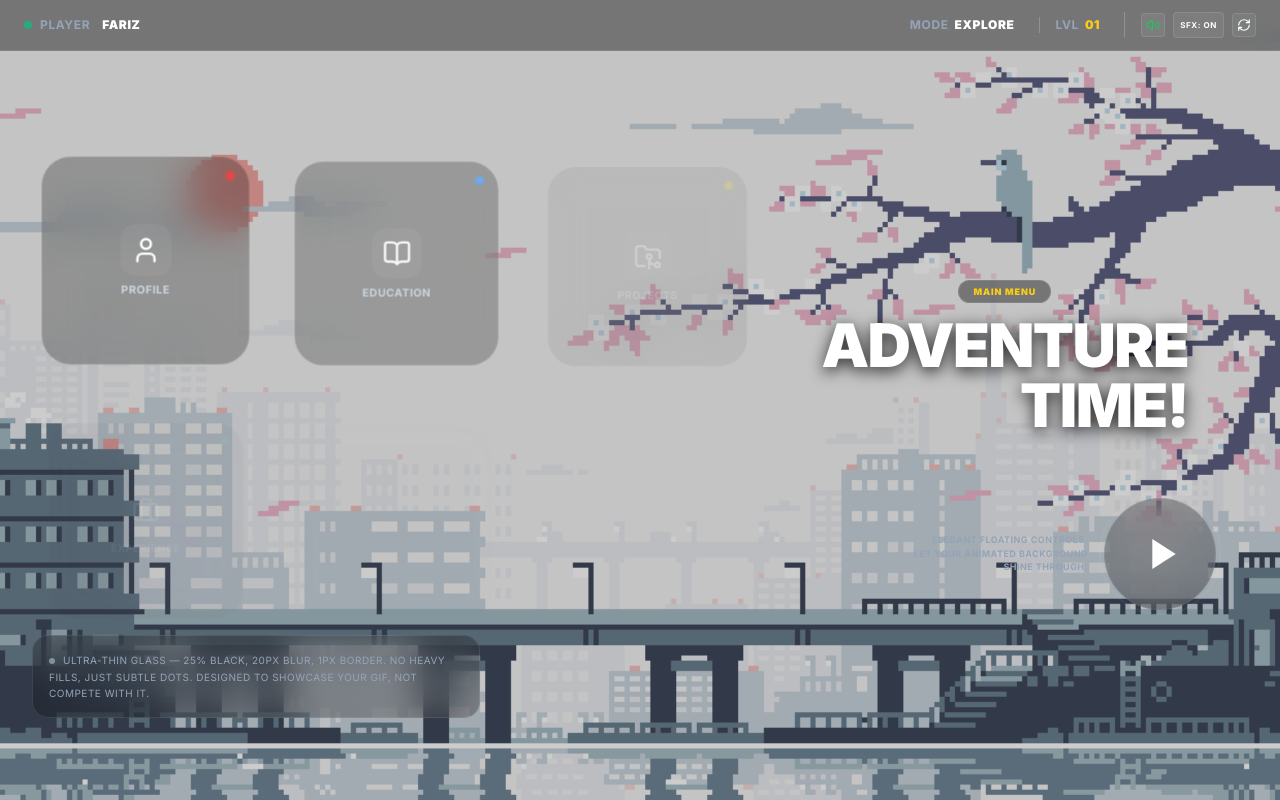
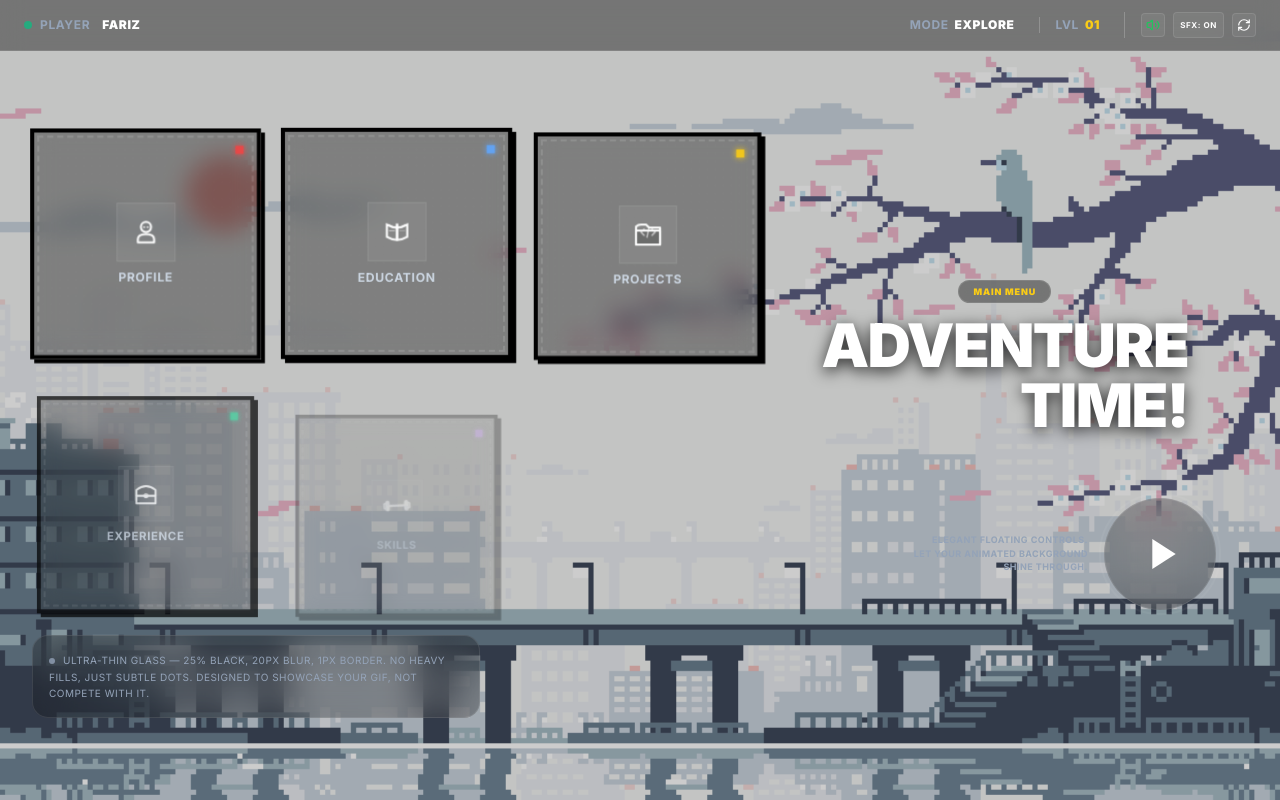
Before and after one commit to ProfFariz/Portfolio, a Next.js app in the folder next-portfolio/: page / in a window 1280 px wide. Both pictures are taken after a click on the button "PRESS START GAME". Built offline with nearby package versions, Linux system fonts and the light colour scheme.

Commit message:
square glass

```diff
--- a/next-portfolio/src/app/globals.css
+++ b/next-portfolio/src/app/globals.css
@@ -617,3 +617,28 @@
     radial-gradient(circle at 10% 20%, rgba(99, 102, 241, 0.04) 0%, transparent 40%),
     radial-gradient(circle at 90% 80%, rgba(14, 165, 233, 0.04) 0%, transparent 40%);
 }
+
+/* Retro Cyber-Arcade HUD styles */
+.bg-grid-tech {
+  background-image: radial-gradient(rgba(255, 255, 255, 0.15) 1px, transparent 1px);
+  background-size: 8px 8px;
+}
+
+@keyframes arcade-scanline-move {
+  0% { transform: translateY(-100%); }
+  100% { transform: translateY(200%); }
+}
+
+.arcade-scanline {
+  animation: arcade-scanline-move 2.5s linear infinite;
+}
+
+@keyframes arcade-flicker-anim {
+  0%, 100% { opacity: 1; }
+  50% { opacity: 0.75; }
+  25%, 75% { opacity: 0.9; }
+}
+
+.arcade-flicker {
+  animation: arcade-flicker-anim 3s ease-in-out infinite;
+}
--- a/next-portfolio/src/components/mario-portfolio.tsx
+++ b/next-portfolio/src/components/mario-portfolio.tsx
@@ -3,10 +3,8 @@
 import React, { useState, useEffect, useRef } from "react";
 import { motion, AnimatePresence } from "framer-motion";
 import {
-  User, BookOpen, Briefcase, FolderGit2, Dumbbell,
   Volume2, VolumeX, ArrowLeft, ArrowRight,
-  ArrowUp, ArrowDown, ExternalLink, RefreshCw,
-  Settings
+  ArrowUp, ArrowDown, ExternalLink, RefreshCw
 } from "lucide-react";
 
 // ==========================================
@@ -564,6 +562,309 @@ const PROJECTS_DATA = [
 ];
 
 // ==========================================
+// 3.5. CUSTOM ANIMATED SVG HUD ICONS
+// ==========================================
+function AnimatedProfileIcon({ isHovered }: { isHovered: boolean }) {
+  return (
+    <svg width="32" height="32" viewBox="0 0 32 32" className="fill-none stroke-current text-white overflow-visible">
+      <motion.path
+        d="M 2,12 L 6,16 L 2,20 Z"
+        fill="currentColor"
+        stroke="none"
+        animate={isHovered ? { opacity: [0, 1, 0] } : { opacity: 0 }}
+        transition={{ repeat: Infinity, duration: 0.3 }}
+      />
+      <motion.circle
+        cx="16"
+        cy="11"
+        r="5"
+        strokeWidth="2"
+        animate={isHovered ? { scale: [1, 1.05, 1], y: [0, -0.5, 0] } : { y: [0, -0.4, 0] }}
+        transition={{ repeat: Infinity, duration: isHovered ? 1 : 3, ease: "easeInOut" }}
+      />
+      <motion.line
+        x1="14" y1="11" x2="14.5" y2="11"
+        strokeWidth="1.5"
+        strokeLinecap="round"
+        animate={{ scaleY: [1, 0.1, 1] }}
+        transition={{ repeat: Infinity, repeatDelay: 4, duration: 0.15 }}
+      />
+      <motion.line
+        x1="17.5" y1="11" x2="18" y2="11"
+        strokeWidth="1.5"
+        strokeLinecap="round"
+        animate={{ scaleY: [1, 0.1, 1] }}
+        transition={{ repeat: Infinity, repeatDelay: 4, duration: 0.15 }}
+      />
+      <motion.path
+        d="M 8,23 C 8,19 11,18 16,18 C 21,18 24,19 24,23 L 24,26 L 8,26 Z"
+        strokeWidth="2"
+        strokeLinejoin="round"
+        animate={isHovered ? { y: [0, -0.5, 0] } : { y: 0 }}
+      />
+    </svg>
+  );
+}
+
+function AnimatedEducationIcon({ isHovered }: { isHovered: boolean }) {
+  return (
+    <svg width="32" height="32" viewBox="0 0 32 32" className="fill-none stroke-current text-white overflow-visible">
+      <path d="M 16,24 L 16,8" strokeWidth="2.5" />
+      <path d="M 16,24 C 11,24 6,21 6,21 L 6,9 C 6,9 11,12 16,12" strokeWidth="2" strokeLinecap="round" />
+      <path d="M 16,24 C 21,24 26,21 26,21 L 26,9 C 26,9 21,12 16,12" strokeWidth="2" strokeLinecap="round" />
+      <motion.path
+        d="M 16,12 C 20,12 23,10 25,9"
+        strokeWidth="1.5"
+        animate={isHovered ? { rotateY: [0, -180, 0] } : { rotateY: 0 }}
+        transition={{ repeat: Infinity, duration: 1.5, ease: "easeInOut" }}
+        style={{ originX: "16px" }}
+      />
+      <motion.path
+        d="M 16,12 C 12,12 9,10 7,9"
+        strokeWidth="1.5"
+        animate={isHovered ? { rotateY: [0, 180, 0] } : { rotateY: 0 }}
+        transition={{ repeat: Infinity, duration: 1.5, ease: "easeInOut", delay: 0.3 }}
+        style={{ originX: "16px" }}
+      />
+      <motion.path
+        d="M 8,15 L 14,15"
+        strokeWidth="1"
+        animate={{ opacity: [0.3, 0.8, 0.3] }}
+        transition={{ repeat: Infinity, duration: 2 }}
+      />
+      <motion.path
+        d="M 18,15 L 24,15"
+        strokeWidth="1"
+        animate={{ opacity: [0.3, 0.8, 0.3] }}
+        transition={{ repeat: Infinity, duration: 2, delay: 0.5 }}
+      />
+    </svg>
+  );
+}
+
+function AnimatedProjectsIcon({ isHovered }: { isHovered: boolean }) {
+  return (
+    <svg width="32" height="32" viewBox="0 0 32 32" className="fill-none stroke-current text-white overflow-visible">
+      <path d="M 4,26 L 4,8 C 4,8 6,6 9,6 L 14,6 L 17,9 L 28,9 L 28,26 Z" strokeWidth="2" strokeLinejoin="round" />
+      <motion.path
+        d="M 4,26 L 4,12 L 28,12 L 28,26 Z"
+        strokeWidth="2"
+        strokeLinejoin="round"
+        fill="rgba(0,0,0,0.2)"
+        animate={isHovered ? { skewX: -6, scaleY: 0.85, originY: "26px" } : { skewX: 0, scaleY: 1 }}
+        transition={{ type: "spring", stiffness: 200, damping: 12 }}
+      />
+      <motion.g
+        animate={isHovered ? { y: [-2, -14, -2], opacity: [0.4, 1, 0.4] } : { y: [0, -3, 0], opacity: 0.6 }}
+        transition={{ repeat: Infinity, duration: isHovered ? 1.5 : 3, ease: "easeInOut" }}
+      >
+        <path d="M 12,11 L 9,14 L 12,17" strokeWidth="1.5" strokeLinecap="round" strokeLinejoin="round" />
+        <path d="M 20,11 L 23,14 L 20,17" strokeWidth="1.5" strokeLinecap="round" strokeLinejoin="round" />
+        <path d="M 17,9 L 15,19" strokeWidth="1.5" strokeLinecap="round" />
+      </motion.g>
+    </svg>
+  );
+}
+
+function AnimatedExperienceIcon({ isHovered }: { isHovered: boolean }) {
+  return (
+    <svg width="32" height="32" viewBox="0 0 32 32" className="fill-none stroke-current text-white overflow-visible">
+      <motion.path
+        d="M 2,4 L 4,2 L 6,4 L 4,6 Z"
+        fill="currentColor"
+        stroke="none"
+        animate={{ scale: [0, 1, 0], opacity: [0, 0.8, 0] }}
+        transition={{ repeat: Infinity, duration: 1.8, delay: 0.2 }}
+      />
+      <motion.path
+        d="M 28,6 L 29,4 L 30,6 L 29,8 Z"
+        fill="currentColor"
+        stroke="none"
+        animate={{ scale: [0, 1, 0], opacity: [0, 0.8, 0] }}
+        transition={{ repeat: Infinity, duration: 1.5, delay: 0.9 }}
+      />
+      <path d="M 6,18 L 6,26 L 26,26 L 26,18 Z" strokeWidth="2" strokeLinejoin="round" />
+      <rect x="14" y="16" width="4" height="4" rx="1" fill="currentColor" />
+      <motion.path
+        d="M 6,18 L 6,12 C 6,12 11,8 16,8 C 21,8 26,12 26,12 L 26,18 Z"
+        strokeWidth="2"
+        strokeLinejoin="round"
+        fill="rgba(0,0,0,0.15)"
+        animate={isHovered ? { y: -6, rotate: -8, originX: "6px", originY: "18px" } : { y: 0, rotate: 0 }}
+        transition={{ type: "spring", stiffness: 200, damping: 10 }}
+      />
+      <motion.g
+        animate={isHovered ? { y: [4, -12, 4], opacity: [0, 1, 0], scale: [0.8, 1.2, 0.8] } : { y: 4, opacity: 0 }}
+        transition={{ repeat: Infinity, duration: 1.5, ease: "easeOut" }}
+      >
+        <circle cx="16" cy="12" r="3.5" strokeWidth="1.5" fill="rgba(250,204,21,0.2)" className="text-yellow-400" />
+        <line x1="16" y1="10.5" x2="16" y2="13.5" strokeWidth="1" className="text-yellow-400" />
+      </motion.g>
+    </svg>
+  );
+}
+
+function AnimatedSkillsIcon({ isHovered }: { isHovered: boolean }) {
+  return (
+    <svg width="32" height="32" viewBox="0 0 32 32" className="fill-none stroke-current text-white overflow-visible">
+      <motion.g
+        animate={isHovered ? {
+          x: [-1, 1, -1, 1, 0],
+          y: [-0.5, 0.5, -0.5, 0.5, 0],
+        } : {
+          rotate: [-3, 3, -3],
+        }}
+        transition={isHovered ? {
+          repeat: Infinity,
+          duration: 0.12,
+          ease: "linear"
+        } : {
+          repeat: Infinity,
+          duration: 4,
+          ease: "easeInOut"
+        }}
+        style={{ originX: "16px", originY: "16px" }}
+      >
+        <line x1="6" y1="16" x2="26" y2="16" strokeWidth="2.5" />
+        <rect x="4" y="11" width="3" height="10" rx="1.5" strokeWidth="2" fill="currentColor" />
+        <rect x="1.5" y="13" width="2" height="6" rx="1" strokeWidth="1.5" />
+        <rect x="25" y="11" width="3" height="10" rx="1.5" strokeWidth="2" fill="currentColor" />
+        <rect x="28.5" y="13" width="2" height="6" rx="1" strokeWidth="1.5" />
+        <motion.path
+          d="M 12,6 L 10,4"
+          strokeWidth="1.5"
+          animate={isHovered ? { opacity: [0, 1, 0], scale: [0.5, 1, 0.5] } : { opacity: 0 }}
+          transition={{ repeat: Infinity, duration: 0.6 }}
+        />
+        <motion.path
+          d="M 20,6 L 22,4"
+          strokeWidth="1.5"
+          animate={isHovered ? { opacity: [0, 1, 0], scale: [0.5, 1, 0.5] } : { opacity: 0 }}
+          transition={{ repeat: Infinity, duration: 0.6, delay: 0.3 }}
+        />
+      </motion.g>
+    </svg>
+  );
+}
+
+function AnimatedContactIcon({ isHovered }: { isHovered: boolean }) {
+  return (
+    <svg width="32" height="32" viewBox="0 0 32 32" className="fill-none stroke-current text-white overflow-visible">
+      <motion.circle
+        cx="27"
+        cy="5"
+        r="2.5"
+        fill="#ef4444"
+        stroke="none"
+        animate={{ y: [0, -3, 0] }}
+        transition={{ repeat: Infinity, duration: 2, ease: "easeInOut" }}
+      />
+      <motion.path
+        d="M 10,13 L 22,13 L 22,23 L 10,23 Z"
+        strokeWidth="1.5"
+        fill="currentColor"
+        animate={isHovered ? { y: -8, scaleY: 1.1 } : { y: 0, scaleY: 1 }}
+        transition={{ type: "spring", stiffness: 200, damping: 15 }}
+        style={{ originY: "23px" }}
+      />
+      <path d="M 5,12 L 5,25 L 27,25 L 27,12 Z" strokeWidth="2" strokeLinejoin="round" fill="rgba(0,0,0,0.2)" />
+      <motion.path
+        d="M 5,12 L 16,20 L 27,12"
+        strokeWidth="2"
+        strokeLinejoin="round"
+        animate={isHovered ? { scaleY: -1, y: -0.5, originY: "12px" } : { scaleY: 1, y: 0 }}
+        transition={{ type: "spring", stiffness: 200, damping: 15 }}
+      />
+    </svg>
+  );
+}
+
+interface MenuCardProps {
+  title: string;
+  hexColor: string;
+  isActive: boolean;
+  onClick: () => void;
+  renderIcon: (isHovered: boolean) => React.ReactNode;
+}
+
+function MenuCard({
+  title,
+  hexColor,
+  isActive,
+  onClick,
+  renderIcon
+}: MenuCardProps) {
+  const [isHovered, setIsHovered] = useState(false);
+
+  const baseBoxShadow = isActive ? `6px 6px 0px ${hexColor}` : "4px 4px 0px #000000";
+  const baseTranslate = isActive ? { x: -2, y: -2 } : { x: 0, y: 0 };
+
+  return (
+    <motion.button
+      variants={{
+        hidden: { opacity: 0, scale: 0.85, y: 25 },
+        visible: { opacity: 1, scale: 1, y: 0, transition: { type: "spring", stiffness: 120, damping: 12 } }
+      }}
+      animate={baseTranslate}
+      whileHover={{
+        x: -6,
+        y: -6,
+        boxShadow: `10px 10px 0px ${hexColor}`,
+        borderColor: "#000000",
+        transition: { type: "spring", stiffness: 450, damping: 14 }
+      }}
+      whileTap={{
+        x: 4,
+        y: 4,
+        boxShadow: "0px 0px 0px #000000",
+        transition: { type: "spring", stiffness: 450, damping: 14 }
+      }}
+      onClick={onClick}
+      onMouseEnter={() => setIsHovered(true)}
+      onMouseLeave={() => setIsHovered(false)}
+      style={{ boxShadow: baseBoxShadow }}
+      className="group relative flex flex-col items-center justify-center p-[3px] bg-black/35 backdrop-blur-md border-4 border-black text-white rounded-none aspect-[1/1] transition-colors duration-200 overflow-hidden"
+    >
+      {/* Inner dashed console border frame */}
+      <div
+        className="w-full h-full border-2 border-dashed p-4 flex flex-col items-center justify-center relative rounded-none transition-colors duration-200 z-10"
+        style={{ borderColor: isHovered || isActive ? hexColor : "rgba(255,255,255,0.12)" }}
+      >
+        {/* Tech grid dot texture */}
+        <div className="absolute inset-0 bg-grid-tech opacity-[0.06] pointer-events-none z-0" />
+
+        {/* Scanline moving overlay */}
+        <div className="absolute inset-0 overflow-hidden pointer-events-none opacity-0 group-hover:opacity-100 transition-opacity duration-300 z-0">
+          <div className="w-full h-1/2 bg-gradient-to-b from-transparent via-white/10 to-transparent absolute top-0 left-0 arcade-scanline" />
+        </div>
+
+        {/* Pulsing indicator block (square) */}
+        <span
+          className="absolute top-2 right-2 w-2 h-2 rounded-none shadow-[0_0_6px_currentColor] arcade-flicker"
+          style={{ backgroundColor: hexColor, color: hexColor }}
+        />
+
+        {/* Custom Icon Box container (sharp corners) */}
+        <div className="relative mb-2 flex items-center justify-center">
+          {/* Flat colored light pool behind the icon */}
+          <div
+            className="absolute inset-0 opacity-0 group-hover:opacity-20 transition-opacity duration-200 rounded-none"
+            style={{ backgroundColor: hexColor }}
+          />
+          <div className="relative p-3 bg-white/5 border border-white/10 rounded-none group-hover:scale-105 group-hover:bg-white/10 group-hover:border-white/20 transition-all duration-200">
+            {renderIcon(isHovered)}
+          </div>
+        </div>
+
+        <span className="text-[10px] sm:text-xs font-bold uppercase tracking-wider text-slate-300 group-hover:text-white transition-colors select-none font-retro">
+          {title}
+        </span>
+      </div>
+    </motion.button>
+  );
+}
+
+// ==========================================
 // 4. MAIN COMPONENT
 // ==========================================
 export function MarioPortfolio() {
@@ -1841,160 +2142,58 @@ export function MarioPortfolio() {
             className="grid grid-cols-3 gap-4 sm:gap-6 w-full"
           >
             {/* Profile Card */}
-            <motion.button
-              variants={{
-                hidden: { opacity: 0, scale: 0.85, y: 25 },
-                visible: { opacity: 1, scale: 1, y: 0, transition: { type: "spring", stiffness: 120, damping: 12 } }
-              }}
-              whileHover={{
-                scale: 1.04,
-                y: -4,
-                borderColor: "rgba(239, 68, 68, 0.4)",
-                boxShadow: "0px 0px 15px rgba(239, 68, 68, 0.25)",
-                transition: { type: "spring", stiffness: 300, damping: 10 }
-              }}
-              whileTap={{ scale: 0.97 }}
+            <MenuCard
+              title="Profile"
+              hexColor="#ef4444"
+              isActive={activeSection === "profile"}
               onClick={() => openSection("profile")}
-              className={`group relative flex flex-col items-center justify-center p-6 bg-black/25 backdrop-blur-[20px] border border-white/10 text-white rounded-[2rem] transition-all aspect-[1/1] ${
-                activeSection === "profile" ? "border-red-500 scale-[0.98] shadow-[0_0_15px_rgba(239,68,68,0.2)]" : ""
-              }`}
-            >
-              <span className="absolute top-4 right-4 w-2 h-2 rounded-full bg-red-500 shadow-[0_0_6px_#ef4444]" />
-              <div className="p-3 bg-white/5 rounded-2xl group-hover:scale-110 group-hover:bg-white/10 transition-all duration-200 mb-2">
-                <User className="size-6 sm:size-8 text-white" />
-              </div>
-              <span className="text-[10px] sm:text-xs font-bold uppercase tracking-wider text-slate-300 group-hover:text-white transition-colors">Profile</span>
-            </motion.button>
+              renderIcon={(isHovered) => <AnimatedProfileIcon isHovered={isHovered} />}
+            />
 
             {/* Education Card */}
-            <motion.button
-              variants={{
-                hidden: { opacity: 0, scale: 0.85, y: 25 },
-                visible: { opacity: 1, scale: 1, y: 0, transition: { type: "spring", stiffness: 120, damping: 12 } }
-              }}
-              whileHover={{
-                scale: 1.04,
-                y: -4,
-                borderColor: "rgba(96, 165, 250, 0.4)",
-                boxShadow: "0px 0px 15px rgba(96, 165, 250, 0.25)",
-                transition: { type: "spring", stiffness: 300, damping: 10 }
-              }}
-              whileTap={{ scale: 0.97 }}
+            <MenuCard
+              title="Education"
+              hexColor="#60a5fa"
+              isActive={activeSection === "education"}
               onClick={() => openSection("education")}
-              className={`group relative flex flex-col items-center justify-center p-6 bg-black/25 backdrop-blur-[20px] border border-white/10 text-white rounded-[2rem] transition-all aspect-[1/1] ${
-                activeSection === "education" ? "border-blue-500 scale-[0.98] shadow-[0_0_15px_rgba(96,165,250,0.2)]" : ""
-              }`}
-            >
-              <span className="absolute top-4 right-4 w-2 h-2 rounded-full bg-blue-400 shadow-[0_0_6px_#60a5fa]" />
-              <div className="p-3 bg-white/5 rounded-2xl group-hover:scale-110 group-hover:bg-white/10 transition-all duration-200 mb-2">
-                <BookOpen className="size-6 sm:size-8 text-white" />
-              </div>
-              <span className="text-[10px] sm:text-xs font-bold uppercase tracking-wider text-slate-300 group-hover:text-white transition-colors font-retro">Education</span>
-            </motion.button>
+              renderIcon={(isHovered) => <AnimatedEducationIcon isHovered={isHovered} />}
+            />
 
             {/* Projects Card */}
-            <motion.button
-              variants={{
-                hidden: { opacity: 0, scale: 0.85, y: 25 },
-                visible: { opacity: 1, scale: 1, y: 0, transition: { type: "spring", stiffness: 120, damping: 12 } }
-              }}
-              whileHover={{
-                scale: 1.04,
-                y: -4,
-                borderColor: "rgba(250, 204, 21, 0.4)",
-                boxShadow: "0px 0px 15px rgba(250, 204, 21, 0.25)",
-                transition: { type: "spring", stiffness: 300, damping: 10 }
-              }}
-              whileTap={{ scale: 0.97 }}
+            <MenuCard
+              title="Projects"
+              hexColor="#facc15"
+              isActive={activeSection === "projects"}
               onClick={() => openSection("projects")}
-              className={`group relative flex flex-col items-center justify-center p-6 bg-black/25 backdrop-blur-[20px] border border-white/10 text-white rounded-[2rem] transition-all aspect-[1/1] ${
-                activeSection === "projects" ? "border-yellow-500 scale-[0.98] shadow-[0_0_15px_rgba(250,204,21,0.2)]" : ""
-              }`}
-            >
-              <span className="absolute top-4 right-4 w-2 h-2 rounded-full bg-yellow-400 shadow-[0_0_6px_#facc15]" />
-              <div className="p-3 bg-white/5 rounded-2xl group-hover:scale-110 group-hover:bg-white/10 transition-all duration-200 mb-2">
-                <FolderGit2 className="size-6 sm:size-8 text-white" />
-              </div>
-              <span className="text-[10px] sm:text-xs font-bold uppercase tracking-wider text-slate-300 group-hover:text-white transition-colors">Projects</span>
-            </motion.button>
+              renderIcon={(isHovered) => <AnimatedProjectsIcon isHovered={isHovered} />}
+            />
 
             {/* Experience Card */}
-            <motion.button
-              variants={{
-                hidden: { opacity: 0, scale: 0.85, y: 25 },
-                visible: { opacity: 1, scale: 1, y: 0, transition: { type: "spring", stiffness: 120, damping: 12 } }
-              }}
-              whileHover={{
-                scale: 1.04,
-                y: -4,
-                borderColor: "rgba(52, 211, 153, 0.4)",
-                boxShadow: "0px 0px 15px rgba(52, 211, 153, 0.25)",
-                transition: { type: "spring", stiffness: 300, damping: 10 }
-              }}
-              whileTap={{ scale: 0.97 }}
+            <MenuCard
+              title="Experience"
+              hexColor="#34d399"
+              isActive={activeSection === "experience"}
               onClick={() => openSection("experience")}
-              className={`group relative flex flex-col items-center justify-center p-6 bg-black/25 backdrop-blur-[20px] border border-white/10 text-white rounded-[2rem] transition-all aspect-[1/1] ${
-                activeSection === "experience" ? "border-emerald-500 scale-[0.98] shadow-[0_0_15px_rgba(52,211,153,0.2)]" : ""
-              }`}
-            >
-              <span className="absolute top-4 right-4 w-2 h-2 rounded-full bg-emerald-400 shadow-[0_0_6px_#34d399]" />
-              <div className="p-3 bg-white/5 rounded-2xl group-hover:scale-110 group-hover:bg-white/10 transition-all duration-200 mb-2">
-                <Briefcase className="size-6 sm:size-8 text-white" />
-              </div>
-              <span className="text-[10px] sm:text-xs font-bold uppercase tracking-wider text-slate-300 group-hover:text-white transition-colors font-retro">Experience</span>
-            </motion.button>
+              renderIcon={(isHovered) => <AnimatedExperienceIcon isHovered={isHovered} />}
+            />
 
             {/* Skills Card */}
-            <motion.button
-              variants={{
-                hidden: { opacity: 0, scale: 0.85, y: 25 },
-                visible: { opacity: 1, scale: 1, y: 0, transition: { type: "spring", stiffness: 120, damping: 12 } }
-              }}
-              whileHover={{
-                scale: 1.04,
-                y: -4,
-                borderColor: "rgba(192, 132, 252, 0.4)",
-                boxShadow: "0px 0px 15px rgba(192, 132, 252, 0.25)",
-                transition: { type: "spring", stiffness: 300, damping: 10 }
-              }}
-              whileTap={{ scale: 0.97 }}
+            <MenuCard
+              title="Skills"
+              hexColor="#c084fc"
+              isActive={activeSection === "skills"}
               onClick={() => openSection("skills")}
-              className={`group relative flex flex-col items-center justify-center p-6 bg-black/25 backdrop-blur-[20px] border border-white/10 text-white rounded-[2rem] transition-all aspect-[1/1] ${
-                activeSection === "skills" ? "border-purple-500 scale-[0.98] shadow-[0_0_15px_rgba(192,132,252,0.2)]" : ""
-              }`}
-            >
-              <span className="absolute top-4 right-4 w-2 h-2 rounded-full bg-purple-400 shadow-[0_0_6px_#c084fc]" />
-              <div className="p-3 bg-white/5 rounded-2xl group-hover:scale-110 group-hover:bg-white/10 transition-all duration-200 mb-2">
-                <Dumbbell className="size-6 sm:size-8 text-white" />
-              </div>
-              <span className="text-[10px] sm:text-xs font-bold uppercase tracking-wider text-slate-300 group-hover:text-white transition-colors">Skills</span>
-            </motion.button>
-
-            {/* Settings Card */}
-            <motion.button
-              variants={{
-                hidden: { opacity: 0, scale: 0.85, y: 25 },
-                visible: { opacity: 1, scale: 1, y: 0, transition: { type: "spring", stiffness: 120, damping: 12 } }
-              }}
-              whileHover={{
-                scale: 1.04,
-                y: -4,
-                borderColor: "rgba(244, 114, 182, 0.4)",
-                boxShadow: "0px 0px 15px rgba(244, 114, 182, 0.25)",
-                transition: { type: "spring", stiffness: 300, damping: 10 }
-              }}
-              whileTap={{ scale: 0.97 }}
+              renderIcon={(isHovered) => <AnimatedSkillsIcon isHovered={isHovered} />}
+            />
+
+            {/* Contact Card */}
+            <MenuCard
+              title="Contact"
+              hexColor="#f472b6"
+              isActive={activeSection === "contact"}
               onClick={() => openSection("contact")}
-              className={`group relative flex flex-col items-center justify-center p-6 bg-black/25 backdrop-blur-[20px] border border-white/10 text-white rounded-[2rem] transition-all aspect-[1/1] ${
-                activeSection === "contact" ? "border-pink-500 scale-[0.98] shadow-[0_0_15px_rgba(244,114,182,0.2)]" : ""
-              }`}
-            >
-              <span className="absolute top-4 right-4 w-2 h-2 rounded-full bg-pink-400 shadow-[0_0_6px_#f472b6]" />
-              <div className="p-3 bg-white/5 rounded-2xl group-hover:scale-110 group-hover:bg-white/10 transition-all duration-200 mb-2">
-                <Settings className="size-6 sm:size-8 text-white" />
-              </div>
-              <span className="text-[10px] sm:text-xs font-bold uppercase tracking-wider text-slate-300 group-hover:text-white transition-colors">Settings</span>
-            </motion.button>
+              renderIcon={(isHovered) => <AnimatedContactIcon isHovered={isHovered} />}
+            />
           </motion.div>
 
           {/* Description Helper text card */}
```
